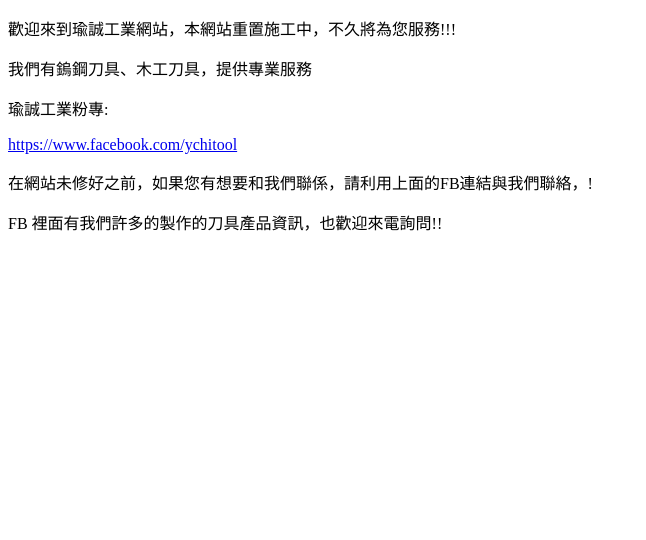
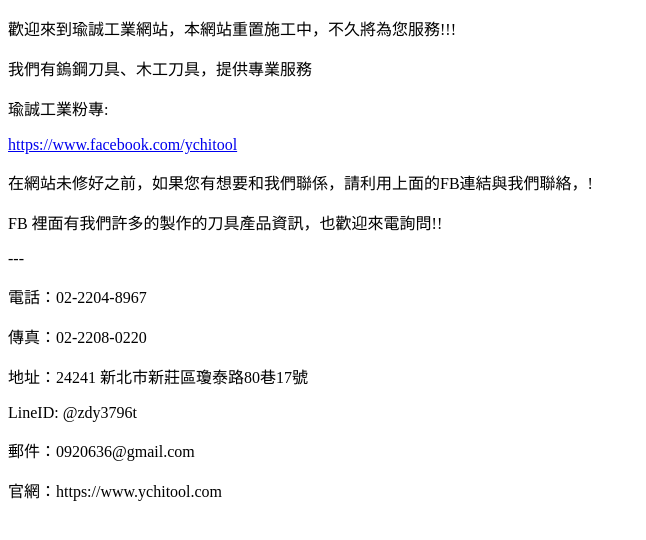
Before and after one commit to robertychi/ychitool, a plain HTML site: page index.html in a window 1280 px wide. Shown: the whole page, without its empty margins (0-646 px from the left). Drawn offline with Linux system fonts and the light colour scheme.

Commit message:
新增聯係方式

```diff
--- a/index.html
+++ b/index.html
@@ -18,5 +18,12 @@
       在網站未修好之前，如果您有想要和我們聯係，請利用上面的FB連結與我們聯絡，!
     </p>
     <p>FB 裡面有我們許多的製作的刀具產品資訊，也歡迎來電詢問!!</p>
+    <p>---</p>
+    <p>電話：02-2204-8967</p>
+    <p>傳真：02-2208-0220</p>
+    <p>地址：24241 新北市新莊區瓊泰路80巷17號</p>
+    <p>LineID: @zdy3796t</p>
+    <p>郵件：0920636@gmail.com</p>
+    <p>官網：https://www.ychitool.com</p>
   </body>
 </html>
```
